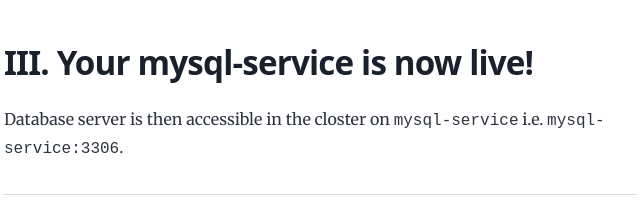
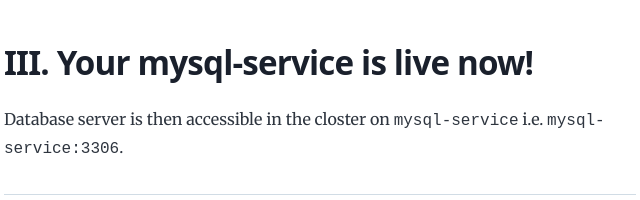
Before and after one commit to KlosStepan/blog, a Gatsby site: page /5-mysql-k8s/ in a window 1280 px wide. Shown: the part 5509-5709 px from the top of the page, 320-960 px from the left. Built offline with nearby package versions, Linux system fonts and the light colour scheme; Gatsby itself is replaced by a stand-in of ours; some packages are replaced by stand-ins of ours.

Commit message:
wording "live now" fix

````diff
--- a/content/blog/5-mysql-k8s/index.md
+++ b/content/blog/5-mysql-k8s/index.md
@@ -182,7 +182,7 @@ mysql                     ClusterIP   None            <none>        3306/TCP   7
 mysql-service             ClusterIP   10.245.2.59     <none>        3306/TCP   28s
 ...
 ```
-## III. Your mysql-service is now live!
+## III. Your mysql-service is live now!
 Database server is then accessible in the closter on `mysql-service` i.e. `mysql-service:3306`.
 
 [^1]: https://kubernetes.io/docs/concepts/configuration/secret/
````
